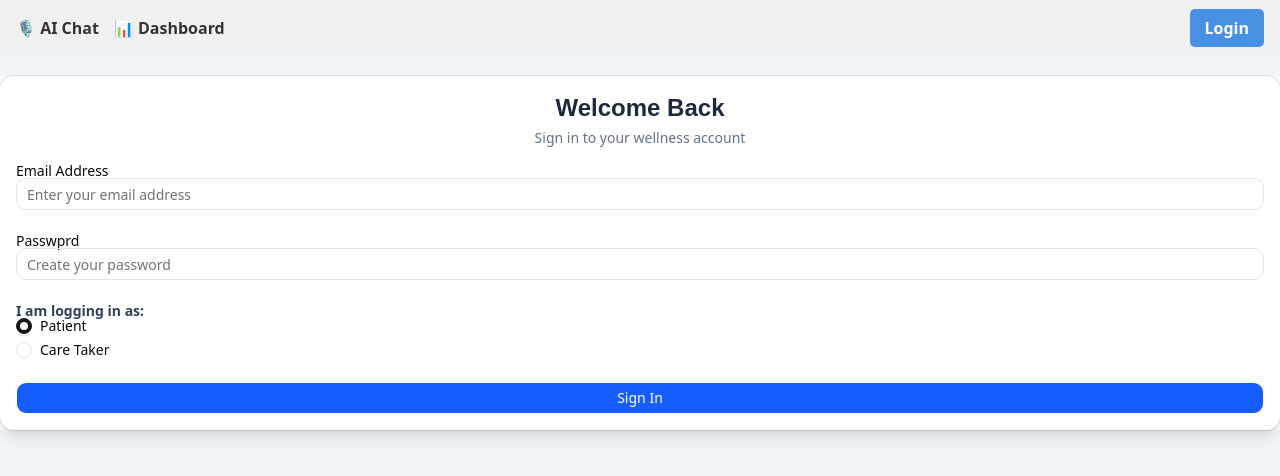
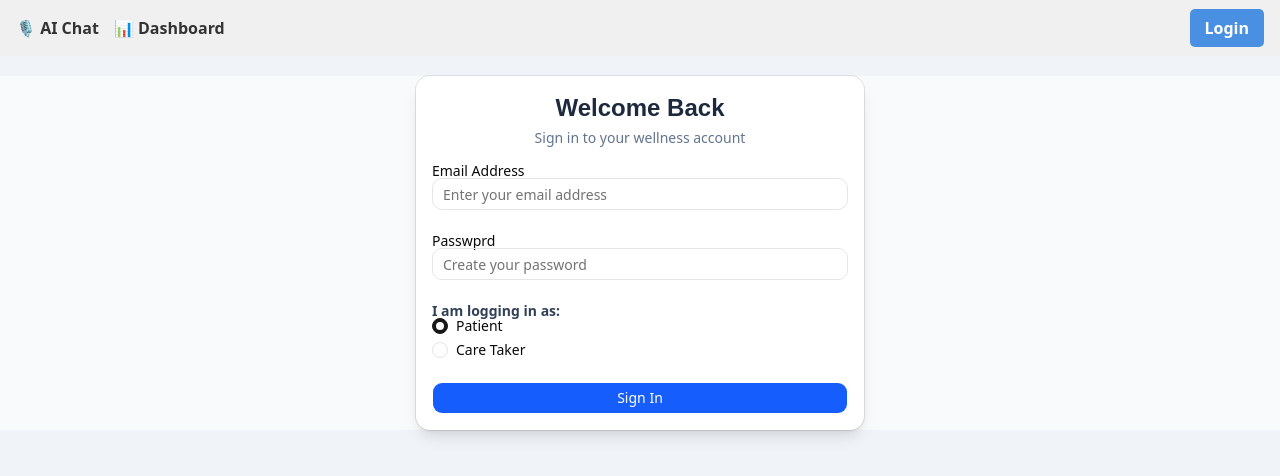
Before and after one commit to BhagyashreeSethiya/MindSync-App, a React app in the folder frontend/: page /login in a window 1280 px wide. Shown: the top 476 px of the page. Built offline with nearby package versions, Linux system fonts and the light colour scheme; the HTML template or start-up script is replaced by a standard one.

Commit message:
fixed login card

```diff
--- a/frontend/src/pages/Login.jsx
+++ b/frontend/src/pages/Login.jsx
@@ -49,8 +49,8 @@ const Login = () => {
     };
 
     return (
-        <div className="flex items-center justify-center mih-h-screen bg-slate-50">
-            <Card className="w-400 shadow-lg border-slate-200">
+        <div className="flex items-center justify-center mih-h-[80vh] bg-slate-50 px-4">
+            <Card className="w-full max-w-md shadow-lg border-slate-200">
                 <CardHeader className="text-center">
                     <CardTitle className="text-2xl font-bold text-slate-800">Welcome Back</CardTitle>
                     <CardDescription className="text-slate-500">Sign in to your wellness account</CardDescription>
```
